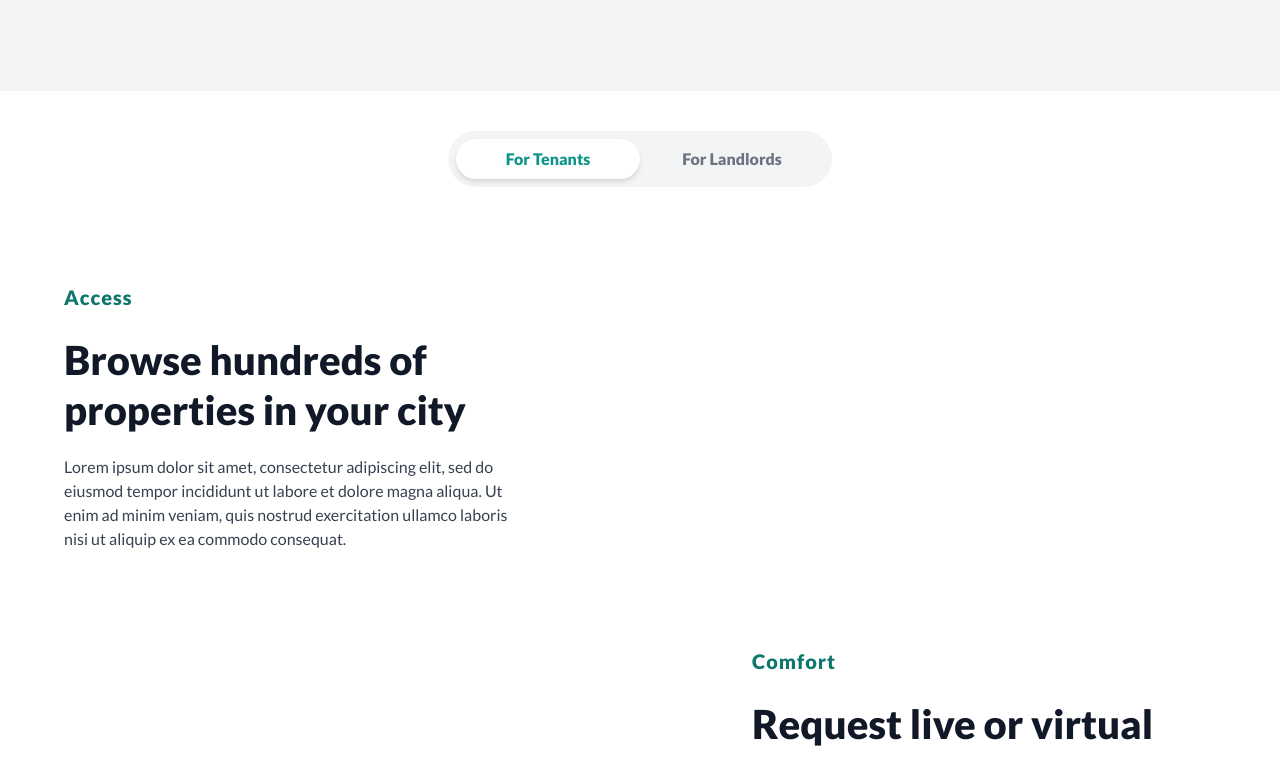
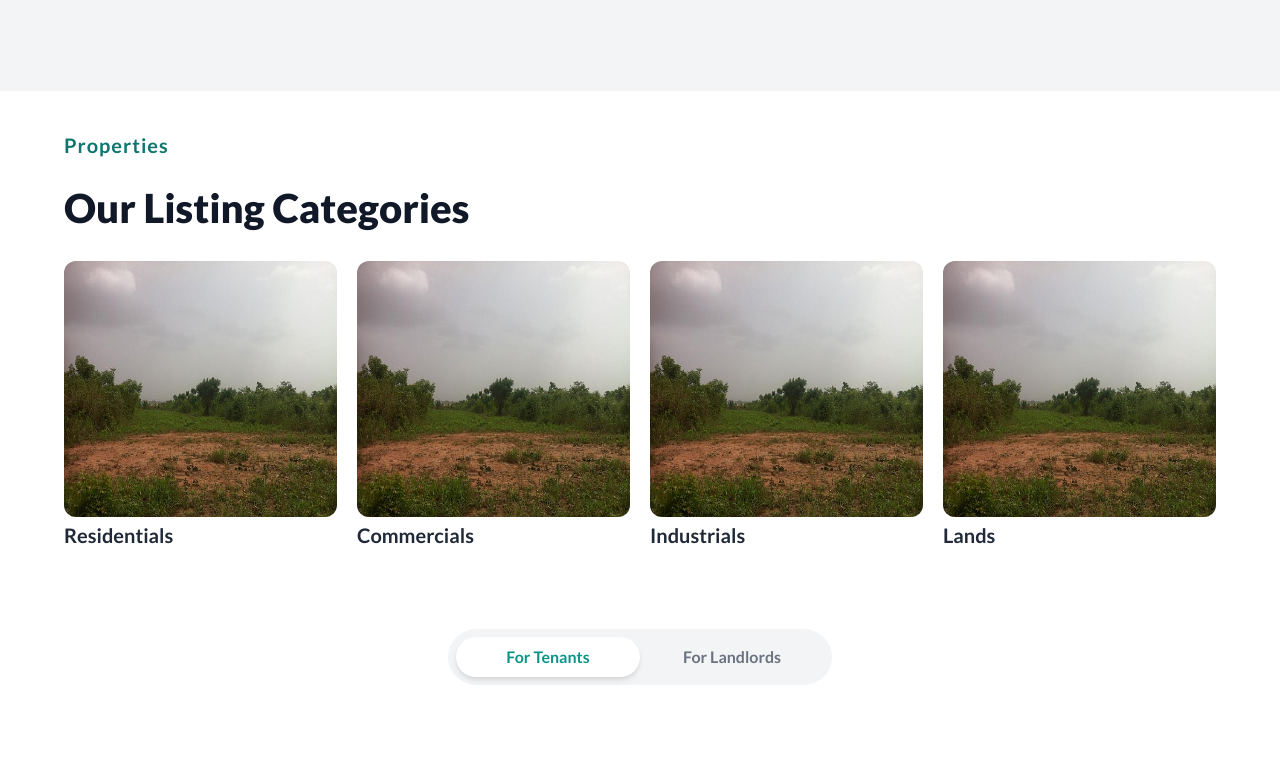
Before and after one commit to afizsavage/propati, a Next.js app: page / in a window 1280 px wide. Shown: the part 470-1227 px from the top of the page. Built offline with nearby package versions, Linux system fonts and the light colour scheme; what apollo-link-token-refresh would draw is missing.

Commit message:
property category section added

```diff
--- a/package.json
+++ b/package.json
@@ -9,6 +9,7 @@
   },
   "dependencies": {
     "@apollo/client": "^3.3.12",
+    "@tailwindcss/aspect-ratio": "^0.2.1",
     "apollo-boost": "^0.4.9",
     "apollo-link": "1.2.13",
     "apollo-link-context": "^1.0.20",
--- /dev/null
+++ b/src/components/landing/categoriesSection.tsx
@@ -0,0 +1,49 @@
+import React from "react";
+import Link from "next/link";
+import Image from "next/image";
+
+const CategoryCards = ({ category }) => {
+  return (
+    <Link href="#">
+      <a className="w-full overflow-hidden  lg:w-1/4">
+        <div className="w-full overflow-hidden rounded-xl mb-1 h-64">
+          {/* <Image
+            layout="fill"
+            objectFit="contain"
+            // width="48"
+            // height="48"
+            src="/images/land.jpg"
+            alt="Picture of the author"
+          /> */}
+          <img src="/images/land.jpg" className="h-full" />
+        </div>
+        <span className="font-semibold  bg-transparent font-Lato text-xl text-gray-800 ">
+          {category}
+        </span>
+      </a>
+    </Link>
+  );
+};
+
+function CategoriesSection() {
+  return (
+    <section className="w-full  justify-center flex py-10">
+      <div className="md:px-8 lg:px-16 px-6 w-full">
+        <h2 className="text-teal-700 text-center lg:text-left  text-xl tracking-wider font-semibold mb-2 lg:mb-6">
+          Properties
+        </h2>
+        <h3 className="font-Lato font-black break-words text-center lg:text-left  text-gray-900 leading-tight text-4xl">
+          Our Listing Categories
+        </h3>
+        <div className="flex w-full flex-col lg:flex-row justify-between space-y-4 lg:space-y-0 lg:space-x-5 mt-7">
+          <CategoryCards category="Residentials" />
+          <CategoryCards category="Commercials" />
+          <CategoryCards category="Industrials" />
+          <CategoryCards category="Lands" />
+        </div>
+      </div>
+    </section>
+  );
+}
+
+export default CategoriesSection;
--- a/src/components/landing/index.ts
+++ b/src/components/landing/index.ts
@@ -1 +1,2 @@
 export { default as ToggleSection } from "./toggleSection";
+export { default as CategorySection } from "./categoriesSection";
--- a/src/components/main.tsx
+++ b/src/components/main.tsx
@@ -1,13 +1,14 @@
 import React from "react";
+
 import HeroSection from "./heroSection";
 import { ToggleSection } from "./landing";
-import Listings from "./listings/";
-import TabComp from "./utils/tabComp";
+import CategoriesSection from "./landing/categoriesSection";
 
 const Main = () => {
   return (
     <main className="flex flex-grow flex-col">
       <HeroSection />
+      <CategoriesSection />
       <ToggleSection />
     </main>
   );
--- a/src/components/navbar/mobileNav.tsx
+++ b/src/components/navbar/mobileNav.tsx
@@ -32,7 +32,7 @@ const MobileNav = ({ menuOpen }) => {
     >
       <nav>
         <ul>
-          <Navlinks link="#" title="Rent" />
+          <Navlinks link="/apartments" title="Rent" />
           <Navlinks link="#" title="Buy" />
         </ul>
       </nav>
@@ -49,11 +49,11 @@ const MobileNav = ({ menuOpen }) => {
             </div>
           }
         />
-        <Userlinks link="#" title="Messages" />
+        <Userlinks link="/messages/" title="Messages" />
         <Userlinks link="#" title="Properties" />
         <Userlinks link="#" title="Pay Rent" />
         <Userlinks link="#" title="Switch to Landlord" />
-        <Userlinks link="#" title="Account Settings" />
+        <Userlinks link="/account/settings" title="Account Settings" />
         <Userlinks link="#" title="Help" />
         <Userlinks link="#" title="Logout" />
       </ul>
--- a/src/globals.css
+++ b/src/globals.css
@@ -60,7 +60,7 @@
     @apply mt-6 relative w-full font-normal;
   }
   .mobileNavs {
-    @apply text-gray-500 block py-2 text-lg font-Lato font-medium;
+    @apply text-gray-500 block py-3 text-lg font-Lato font-medium;
   }
   .navLinks {
     @apply text-gray-600  hover:text-gray-500 px-3 py-2 text-base font-semibold font-Oswald;
--- a/src/pages/index.tsx
+++ b/src/pages/index.tsx
@@ -15,7 +15,7 @@ export default function Home() {
           rel="stylesheet"
         />
         <link
-          href="https://fonts.googleapis.com/css2?family=Lato&family=Lato:wght@900"
+          href="https://fonts.googleapis.com/css2?family=Lato:wght@100..900"
           rel="stylesheet "
         />
       </Head>
--- a/tailwind.config.js
+++ b/tailwind.config.js
@@ -16,6 +16,7 @@ module.exports = {
         variants: ["first"],
       });
     }),
+    require("@tailwindcss/aspect-ratio"),
   ],
   purge: [
     "./src/components/**/*.{js,ts,jsx,tsx}",
```
Also changed, not shown: public/images/land.jpg (added), 1 other file (tests, documents, lock files or other folders).
